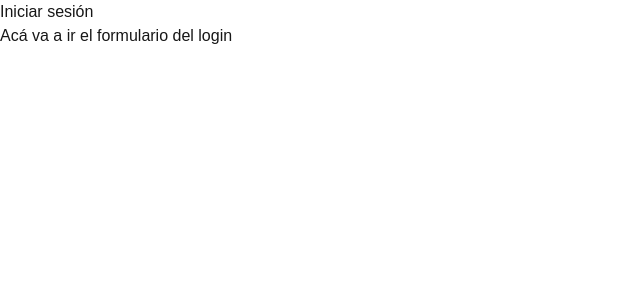
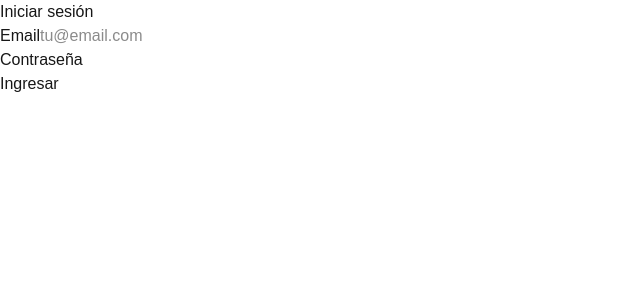
Before and after one commit to FValentino/lexora-front, a Next.js app: page /login in a window 1280 px wide. Shown: the top 300 px of the page, without its empty margins (0-640 px from the left). Built offline with nearby package versions, Linux system fonts and the light colour scheme.

Commit message:
feat: agregar formulario de login con componentes compartidos

```diff
--- a/src/app/(auth)/login/page.tsx
+++ b/src/app/(auth)/login/page.tsx
@@ -1,8 +1,29 @@
-export default function LoginPage(){
-    return(
+import Button from "@/components/ui/Button";
+import Input from "@/components/ui/Input";
+
+export default function LoginPage() {
+    return (
         <main>
             <h1>Iniciar sesión</h1>
-            <p>Acá va a ir el formulario del login</p>
+
+            <form>
+                <Input
+                    label="Email"
+                    name="email"
+                    type="email"
+                    placeholder="tu@email.com"
+                    required
+                />
+
+                <Input
+                    label="Contraseña"
+                    name="password"
+                    type="password"
+                    required
+                />
+
+                <Button type="submit">Ingresar</Button>
+            </form>
         </main>
     );
 }
```
